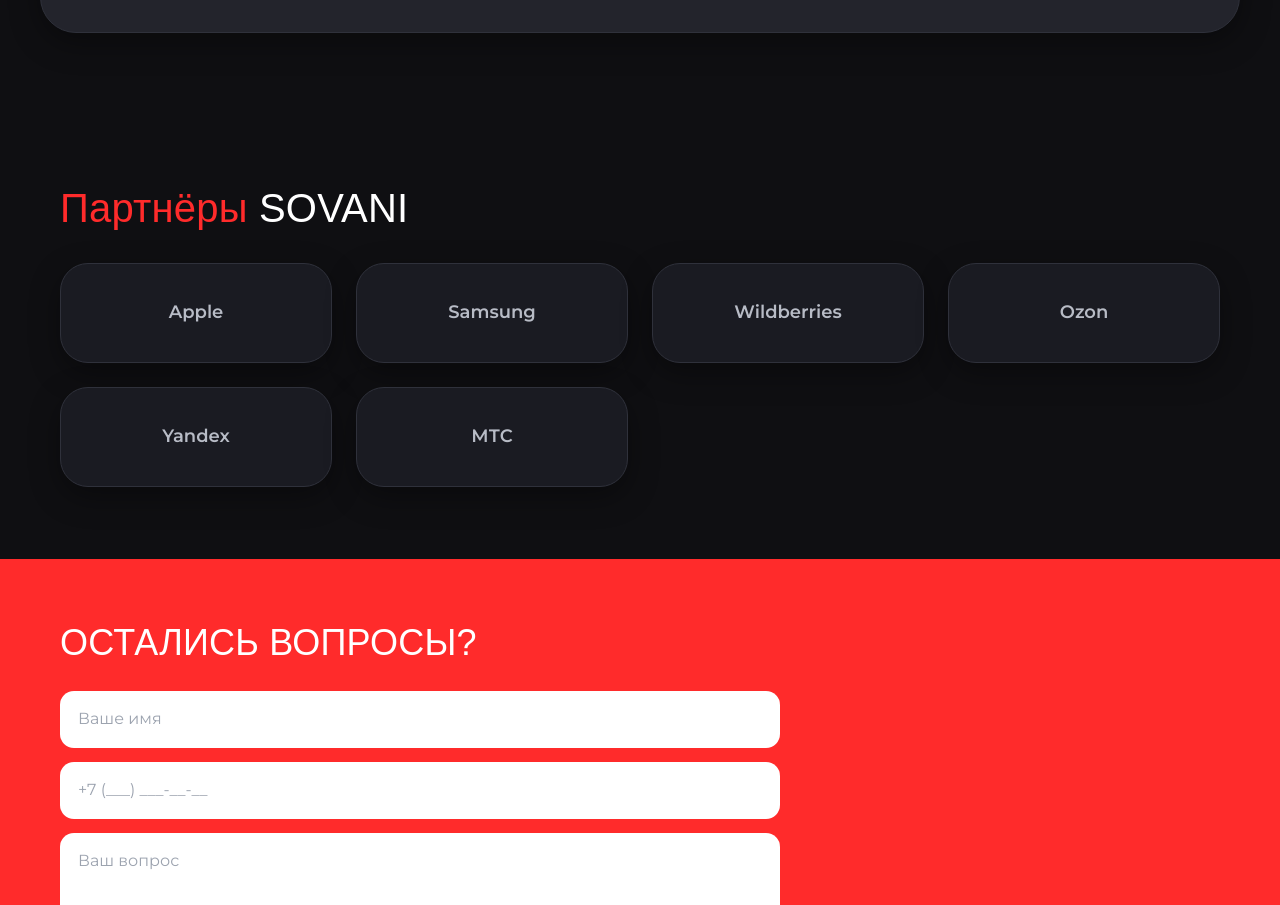
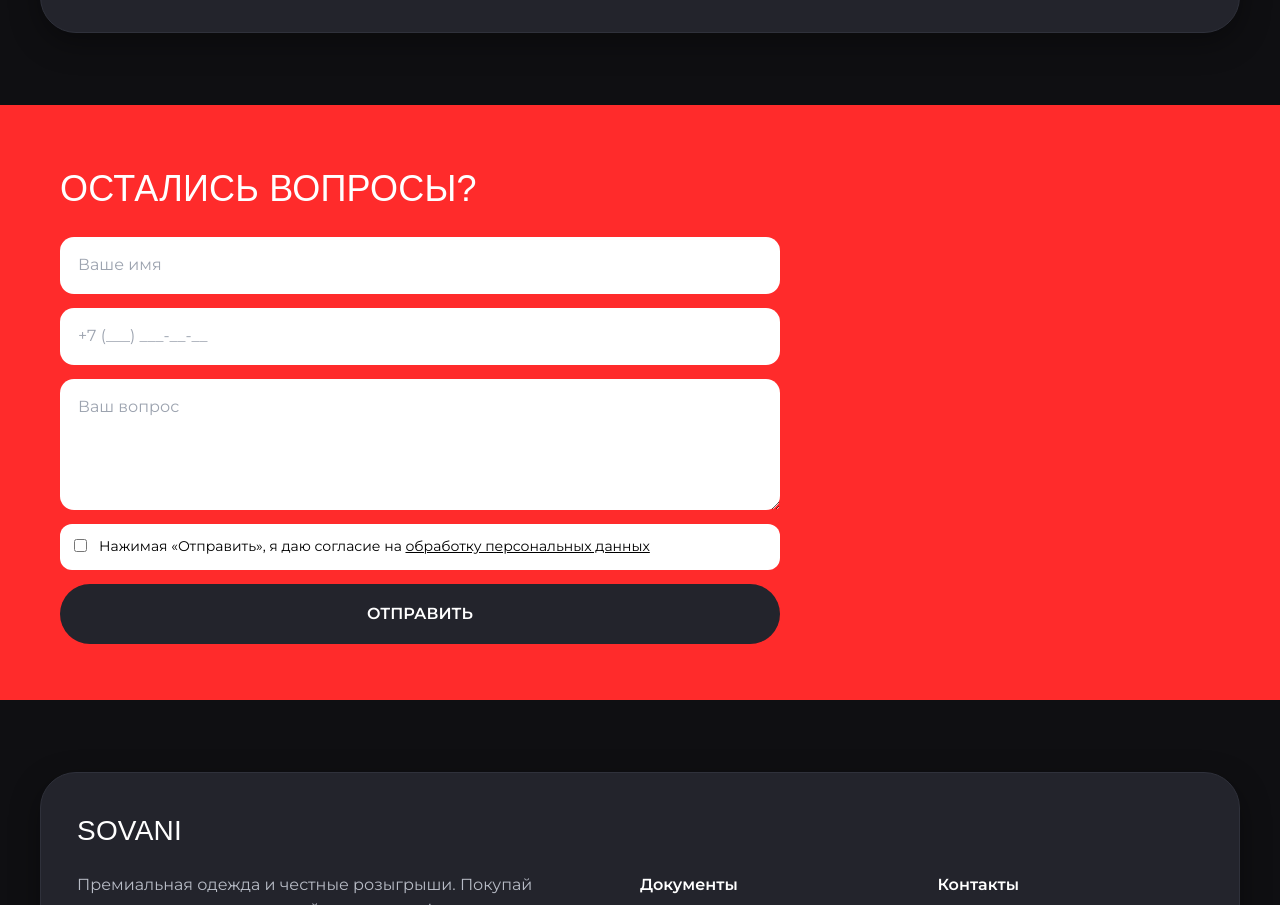
Before and after one commit to zydzymax/merch-sovani, a Next.js app: page / in a window 1280 px wide. Shown: the part 3172-4077 px from the top of the page. Built offline with nearby package versions, Linux system fonts and the light colour scheme; no server answers; a web font is replaced by a local one.

Commit message:
feat(ui): remove partners section

```diff
--- a/app/page.tsx
+++ b/app/page.tsx
@@ -5,7 +5,6 @@
 import Countdown from './_components/Countdown'
 import Steps from './_components/Steps'
 import SocialLive from './_components/SocialLive'
-import Partners from './_components/Partners'
 import ContactForm from './_components/ContactForm'
 import BigFooter from './_components/BigFooter'
 
@@ -19,7 +18,6 @@
       <Countdown target="2026-01-10T18:00:00+03:00"/>
       <Steps/>
       <SocialLive/>
-      <Partners/>
       <ContactForm/>
       <BigFooter/>
     </>
```
